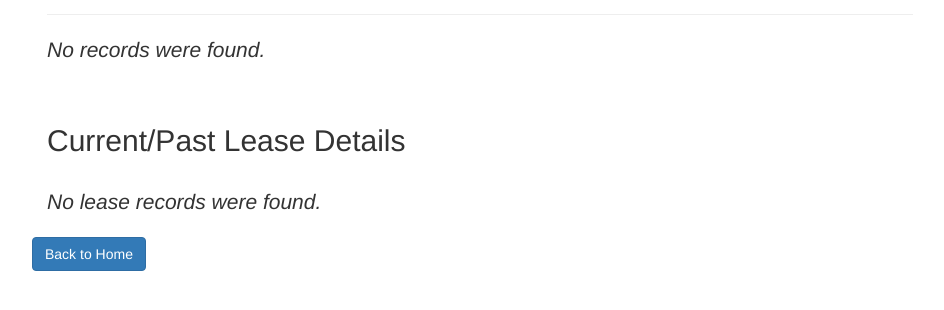
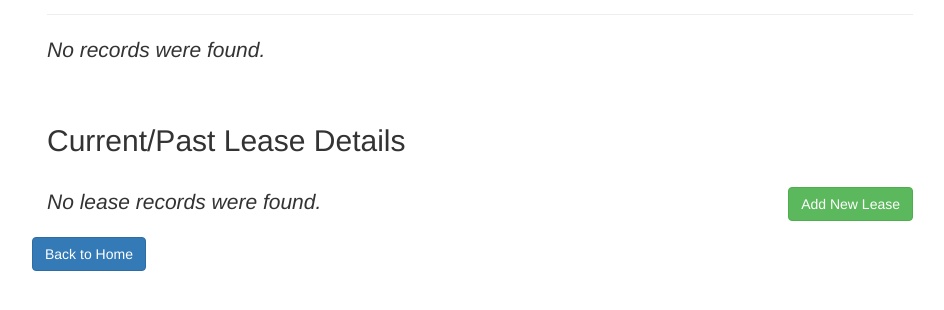
Before and after one commit to mayrasolorio/databases-group-project, a PHP site: page /PropertyAndLease.php in a window 1280 px wide. Shown: the part 281-591 px from the top of the page, without its empty margins (160-1104 px from the left). Run offline with PHP 8.4, Linux system fonts and the light colour scheme; data that the repository does not hold is empty.

Commit message:
added addNewLease button

```diff
--- a/PropertyAndLease.php
+++ b/PropertyAndLease.php
@@ -1,5 +1,5 @@
 <?php
-	session_start();
+    session_start();
 ?>
 <!DOCTYPE html>
 <html lang="en">
@@ -65,21 +65,7 @@
                 <a href="AddProperty.php" class="btn btn-success pull-right">Add Property</a>
 		    </div>
 		    <?php
-                // Old SQL satement for checking based on lease end date. Replaced with new SQL statement below to set status based on avaulability_status from properties tabble
-		        // $sql = "
-		        // SELECT
-		        //     HouseId,
-		        //     Street,
-		        //     City,
-		        //     Zip,
-		        //     State,
-		        //     IFNULL(
-		        //         (SELECT Lease_End FROM Lease WHERE hid = Property.HouseId ORDER BY Lease_End DESC LIMIT 1),
-		        //         NOW()
-		        //     ) AS Lease_End
-		        // FROM Property";
-
-                // Get availabilty_status from the Property table (Make sure to change this based on the lease end date in the lease table)
+                // Get availability_status from the Property table
                 $sql = "
                 SELECT
                     HouseId,
@@ -111,7 +97,6 @@
                                 // Check the Availability_Status field from the Property table
                                 $availabilityStatus = ($row['Availability_Status'] == 1) ? "Available" : "Unavailable";
                                 $class = ($availabilityStatus === "Available") ? "available" : "occupied";
-
 
 		                        echo "<tr class='$class'>";
 		                            echo "<td>" . $row['HouseId'] . "</td>";
@@ -145,7 +130,12 @@
 		            echo "ERROR: Could not able to execute $sql. <br>" . mysqli_error($link);
 		        }
 
+                // Add New Lease button correctly placed here
                 echo "<br> <h2>Current/Past Lease Details</h2> <br>";
+                ?>
+                <a href="addNewLease.php" class="btn btn-success pull-right">Add New Lease</a>
+                <?php
+
                 $sql2 = "
                 SELECT
                     LeaseId,
```
